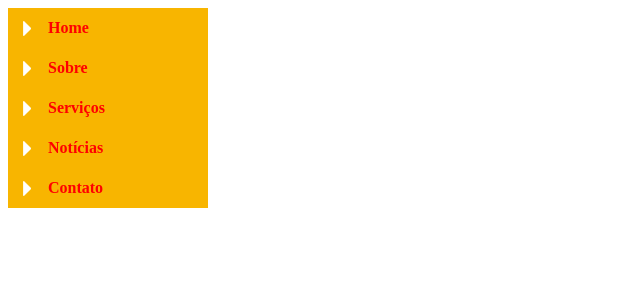
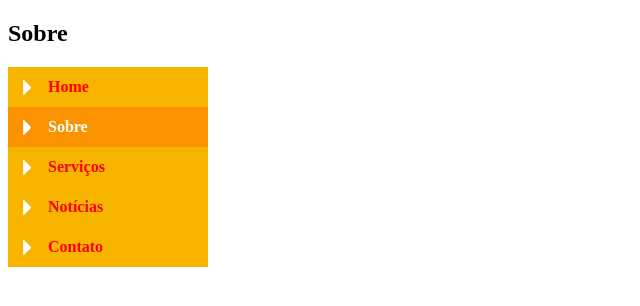
Before and after one commit to FellypeAmorim/EstudoCSSAvancado, a plain HTML site: page sobre.html in a window 1280 px wide. Shown: the whole page, without its empty margins (0-640 px from the left). Drawn offline with Linux system fonts and the light colour scheme.

Commit message:
adicionado estudo marcacao automaticas para barra de navegacao

```diff
--- a/estilo.css
+++ b/estilo.css
@@ -105,7 +105,7 @@ h2#amarelo {
  	width: 200px;
  	height: 40px;
  	display: block;
- 	background: url(imagens/menu.png);
+ 	background: #f7b600 url(imagens/menu.png);
  	text-decoration: none;
  	text-indent: 40px;
  	line-height: 40px;
@@ -113,7 +113,16 @@ h2#amarelo {
  	font-weight: bolder;
  }
 
- a:hover {
+ a:hover, .selecionado a {
  	background-position: right bottom;
+ 	background-color: #f99200;
  	color: #fff;
  }
+
+ #home #navegacao .home a,
+ #sobre #navegacao .sobre a,
+ #servicos #navegacao .servicos a{
+ 	background-position: right bottom;
+ 	background-color: #f99200;
+ 	color: #fff;
+ }
--- a/navegacaolateral.html
+++ b/sobre.html
@@ -7,14 +7,16 @@
 		<link rel="stylesheet" type="text/css" href="estilo.css">
 	</head>
 
-	<body>
+	<body id="sobre">
 
-		<ul>
-			<li><a href="home.html">Home</a></li>
-			<li><a href="">Sobre</a></li>
-			<li><a href="">Serviços</a></li>
-			<li><a href="">Notícias</a></li>
-			<li><a href="">Contato</a></li>
+		<h2>Sobre</h2>
+
+		<ul id="navegacao">
+			<li class="home"><a href="index.html">Home</a></li>
+			<li class="sobre"><a href="sobre.html">Sobre</a></li>
+			<li class="servicos"><a href="servicos.html">Serviços</a></li>
+			<li class="noticias"><a href="noticias.html">Notícias</a></li>
+			<li class="contato"><a href="contato.html">Contato</a></li>
 		</ul>
 
 		<!--
```
Also changed, not shown: index.html (added, +31 -0 lines), servicos.html (added, +33 -0 lines).
